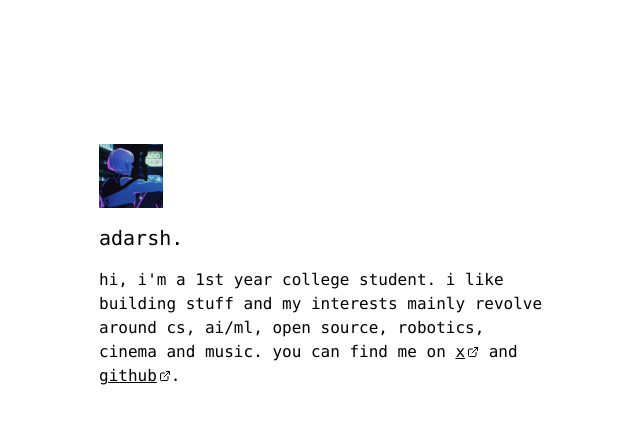
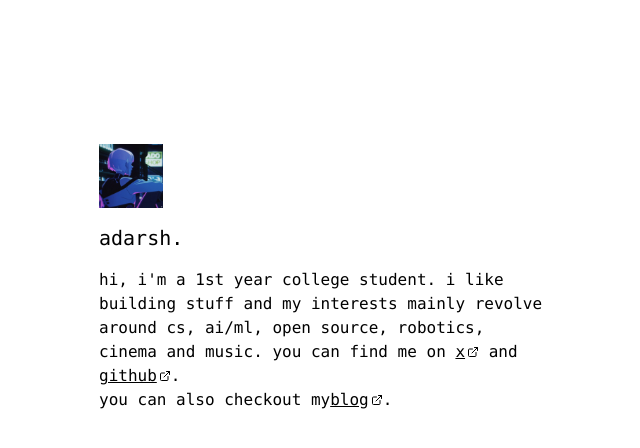
Before and after one commit to axdrsh/www, a Next.js app: page / in a window 1280 px wide. Shown: the top 448 px of the page, without its empty margins (317-957 px from the left). Built offline with nearby package versions, Linux system fonts and the light colour scheme.

Commit message:
Update page.tsx

```diff
--- a/src/app/page.tsx
+++ b/src/app/page.tsx
@@ -34,6 +34,16 @@ export default function Page() {
          <ExternalLink className="w-3 h-3 ml-0.5" />
         </a>
         .
+        <br/>
+        you can also checkout my
+        <a
+          href="https://axdrsh.bearblog.dev/"
+          className="underline hover:text-gray-600 inline-flex items-center"
+        >
+          blog
+         <ExternalLink className="w-3 h-3 ml-0.5" />
+        </a>
+        .
       </p>
     </main>
   );
```
